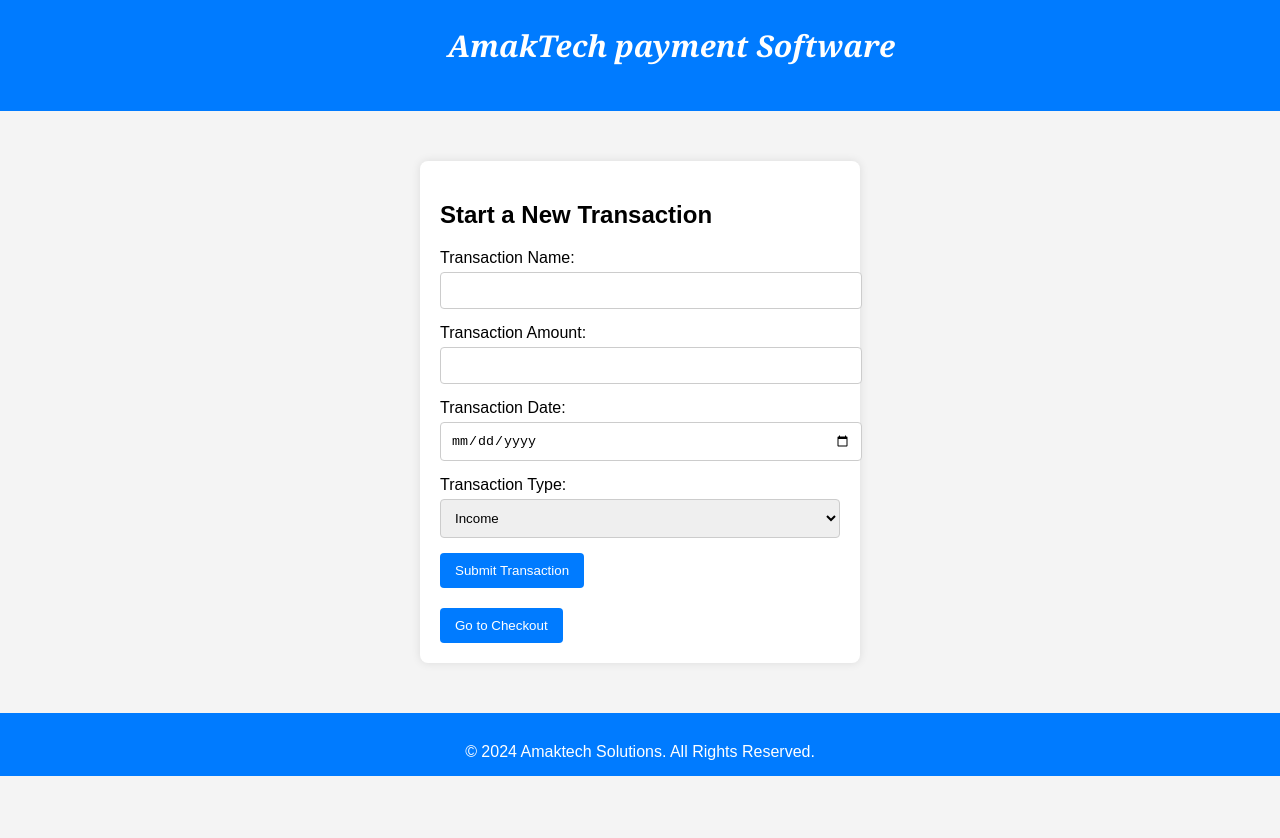
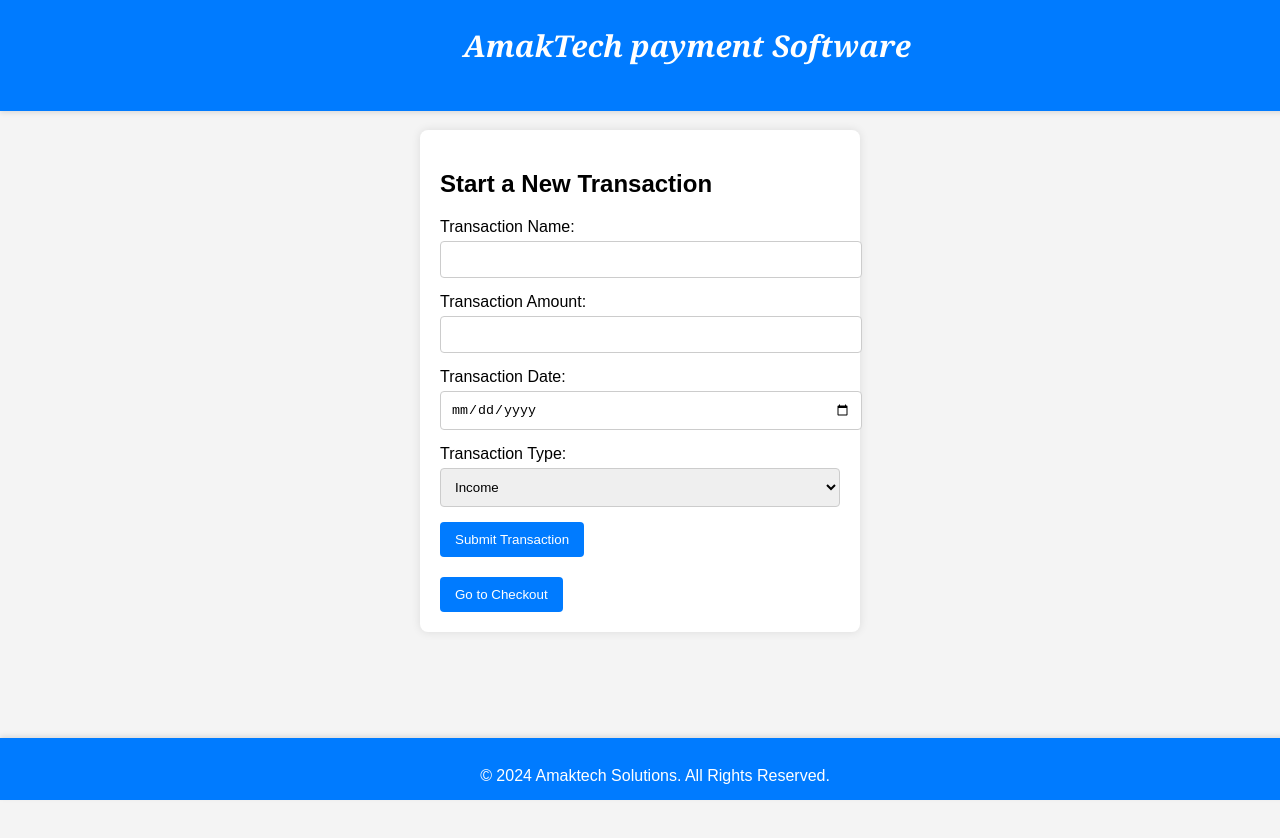
Before and after one commit to alfred2504/amaktech-payment-application, a React (Create React App) app: page /start-transaction in a window 1280 px wide. Shown: the top 838 px of the page. Before the commit the page ends 800 px from the top, so only its background shows below. Built offline with nearby package versions, Linux system fonts and the light colour scheme.

Commit message:
update styles.css

```diff
--- a/src/assets/styles.css
+++ b/src/assets/styles.css
@@ -4,6 +4,8 @@
   background-color: #f4f4f4;
   margin: 0;
   padding: 0;
+  padding-top: 80px;
+  padding-bottom: 60px;
   display: flex;
   flex-direction: column;
   min-height: 100vh;
@@ -83,10 +85,14 @@
 
 /* Landing page header */
 .header {
-  background-color: #007bff;
-  color: white;
-  padding: 15px;
-  text-align: left;
+background-color: #007bff;
+color: white;
+padding: 15px;
+text-align: left;
+position: fixed;
+top: 0;
+width: 100%;
+box-shadow: 0 2px 5px rgba(0, 0, 0, 0.1);
 }
 
 .header h1 {
@@ -165,7 +171,10 @@
   color: white;
   text-align: center;
   padding: 15px;
-  margin-top: auto; /* Ensures footer stays at the bottom */
+  position: fixed;
+  bottom: 0;
+  width: 100%;
+  box-shadow: 0 -2px 5px rgba(0, 0, 0, 0.1);
 }
 
 .footer p {
```
